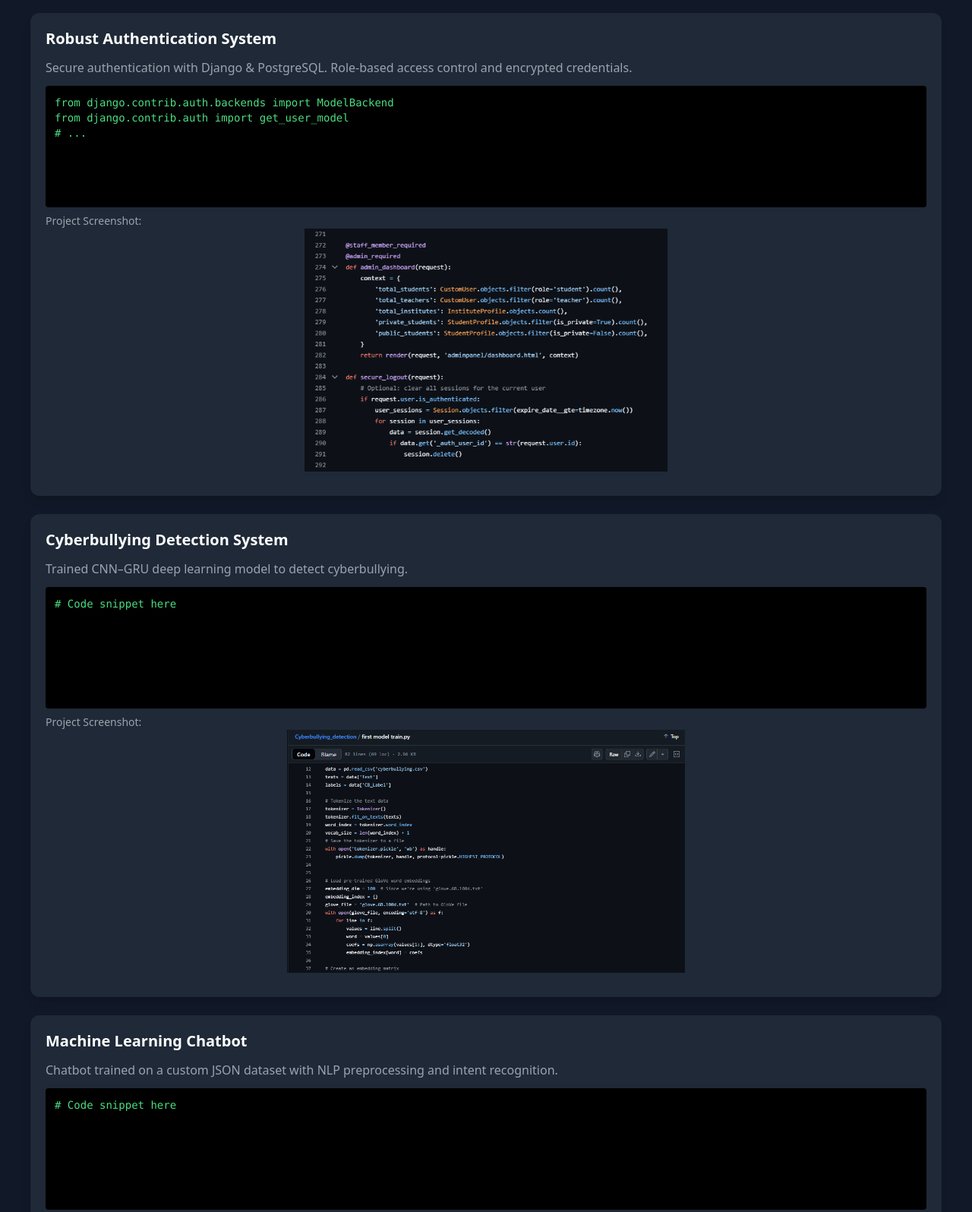
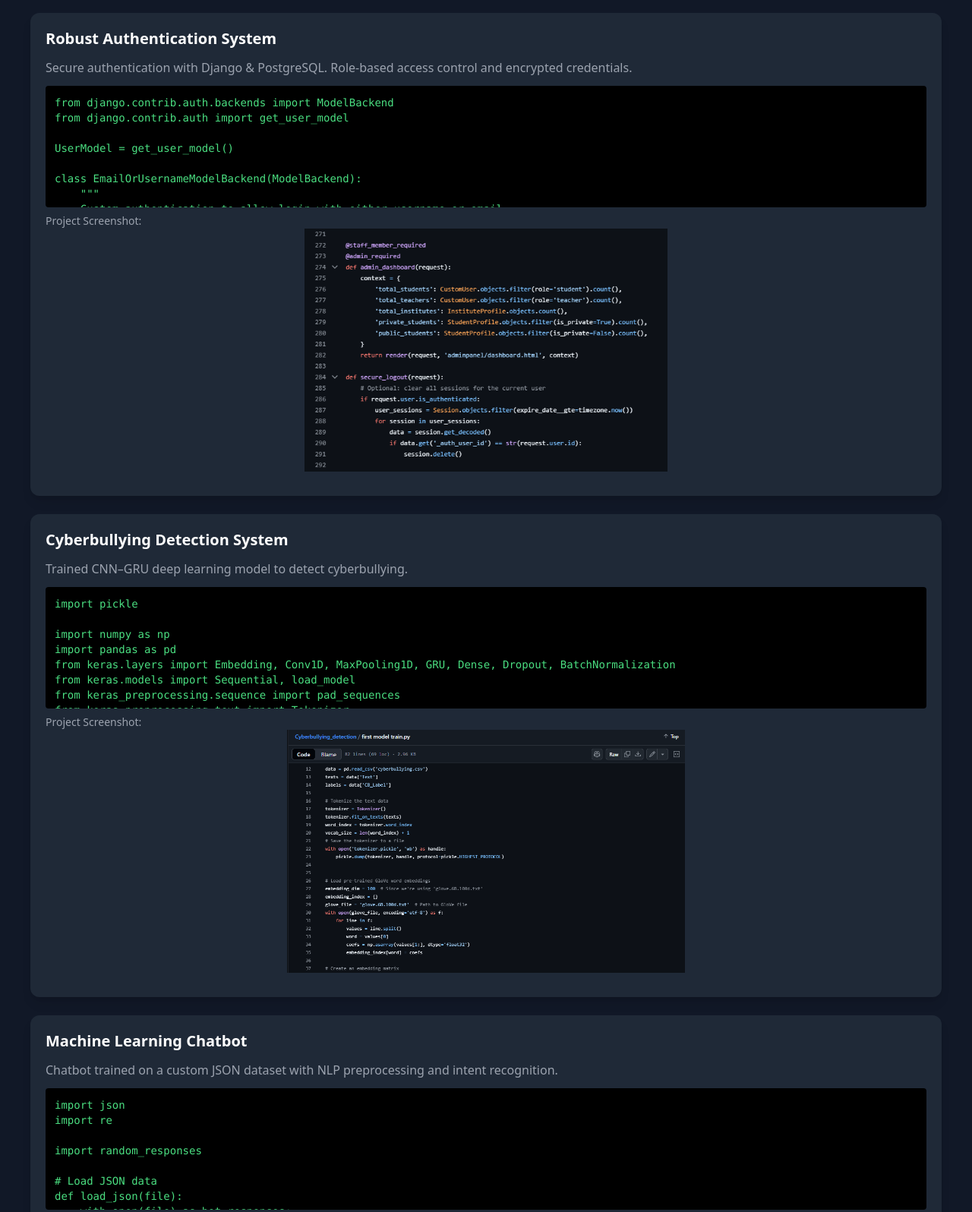
Before and after one commit to Seyi-Peter/Portfolio, a plain HTML site: page index.html in a window 1280 px wide. Shown: the part 731-2327 px from the top of the page at 76% size. Drawn offline with nearby package versions, Linux system fonts and the light colour scheme.

Commit message:
Update index.html

```diff
--- a/index.html
+++ b/index.html
@@ -83,7 +83,23 @@
       <pre class="bg-black text-green-400 p-3 rounded text-sm overflow-hidden h-40">
 from django.contrib.auth.backends import ModelBackend
 from django.contrib.auth import get_user_model
-# ...
+
+UserModel = get_user_model()
+
+class EmailOrUsernameModelBackend(ModelBackend):
+    """
+    Custom authentication to allow login with either username or email.
+    """
+    def authenticate(self, request, username=None, password=None, **kwargs):
+        if username is None:
+            username = kwargs.get(UserModel.USERNAME_FIELD)
+
+        users = UserModel.objects.filter(email=username) if '@' in username else UserModel.objects.filter(username=username)
+
+        for user in users:
+            if user.check_password(password) and self.user_can_authenticate(user):
+                return user
+        return None
       </pre>
       <p class="text-gray-400 text-sm mt-2">Project Screenshot:</p>
       <img src="images/auth.png"
@@ -96,7 +112,27 @@ from django.contrib.auth import get_user_model
       <h3 class="text-xl font-semibold text-white mb-3">Cyberbullying Detection System</h3>
       <p class="text-gray-400 mb-3">Trained CNN–GRU deep learning model to detect cyberbullying.</p>
       <pre class="bg-black text-green-400 p-3 rounded text-sm overflow-hidden h-40">
-# Code snippet here
+import pickle
+
+import numpy as np
+import pandas as pd
+from keras.layers import Embedding, Conv1D, MaxPooling1D, GRU, Dense, Dropout, BatchNormalization
+from keras.models import Sequential, load_model
+from keras_preprocessing.sequence import pad_sequences
+from keras_preprocessing.text import Tokenizer
+from sklearn.metrics import classification_report
+from sklearn.model_selection import train_test_split
+
+# Load the original dataset
+original_data = pd.read_csv('cyberbullying.csv')
+original_data['Text'] = original_data['Text'].fillna('')
+
+texts_original = original_data['Text']
+labels_original = (original_data['CB_Label']).astype(int)
+# Tokenize the text data of the original dataset
+tokenizer = Tokenizer()
+tokenizer.fit_on_texts(texts_original)
+vocab_size = len(tokenizer.word_index) + 1
       </pre>
       <p class="text-gray-400 text-sm mt-2">Project Screenshot:</p>
       <img src="images/cyberbullying.png"
@@ -109,7 +145,23 @@ from django.contrib.auth import get_user_model
       <h3 class="text-xl font-semibold text-white mb-3">Machine Learning Chatbot</h3>
       <p class="text-gray-400 mb-3">Chatbot trained on a custom JSON dataset with NLP preprocessing and intent recognition.</p>
       <pre class="bg-black text-green-400 p-3 rounded text-sm overflow-hidden h-40">
-# Code snippet here
+import json
+import re
+
+import random_responses
+
+# Load JSON data
+def load_json(file):
+    with open(file) as bot_responses:
+        print(f"Loaded '{file}' successfully!")
+        return json.load(bot_responses)
+
+# Store JSON data
+response_data = load_json("bot.json")
+
+def get_response(input_string):
+    split_message = re.split(r'\s+|[,;?!.-]\s*', input_string.lower())
+    score_list = []
       </pre>
       <p class="text-gray-400 text-sm mt-2">Project Screenshot:</p>
       <img src="images/chatbot.png"
@@ -131,28 +183,41 @@ from django.contrib.auth import get_user_model
     </div>
   </section>
 
-  <!-- Contact -->
+<!-- Contact -->
   <section id="contact" class="container mx-auto p-10 text-center">
     <h2 class="text-3xl font-bold mb-5 text-blue-400">Contact Me</h2>
     <p class="text-gray-300 mb-6">Feel free to reach out to me via any of the platforms below:</p>
 
     <div class="flex justify-center space-x-8 text-gray-300 text-2xl">
-      <a href="mailto:akinladeoluwaseyi74@gmail.com" class="hover:text-blue-400">
-        <!-- Email icon -->
-        📧
+      <!-- Email -->
+      <a href="mailto:akinladeoluwaseyi74@gmail.com" class="hover:text-blue-400 transition-colors">
+        <svg xmlns="http://www.w3.org/2000/svg" class="h-8 w-8" fill="none" viewBox="0 0 24 24" stroke="currentColor">
+          <path stroke-linecap="round" stroke-linejoin="round" stroke-width="2"
+            d="M16 12h.01M8 12h.01M12 12h.01M21 12c0 4.418-3.582 8-8 8s-8-3.582-8-8 3.582-8 8-8 8 3.582 8 8z" />
+          <path stroke-linecap="round" stroke-linejoin="round" stroke-width="2"
+            d="M4 8l8 5 8-5M4 16V8l8 5 8-5v8H4z" />
+        </svg>
       </a>
-      <a href="https://github.com/Seyi-Peter" target="_blank" class="hover:text-blue-400">
-        <!-- GitHub icon -->
-        🐙
+
+      <!-- GitHub -->
+      <a href="https://github.com/Seyi-Peter" target="_blank" class="hover:text-blue-400 transition-colors">
+        <svg xmlns="http://www.w3.org/2000/svg" class="h-8 w-8" fill="currentColor" viewBox="0 0 24 24">
+          <path d="M12 .5C5.37.5 0 5.87 0 12.5c0 5.3 3.438 9.8 8.205 11.385.6.113.82-.258.82-.577 0-.285-.01-1.04-.015-2.04-3.338.724-4.042-1.612-4.042-1.612-.546-1.387-1.335-1.756-1.335-1.756-1.09-.744.083-.729.083-.729 1.205.085 1.838 1.238 1.838 1.238 1.07 1.834 2.807 1.304 3.492.997.107-.776.418-1.305.76-1.605-2.665-.305-5.466-1.334-5.466-5.932 0-1.31.467-2.382 1.235-3.222-.124-.304-.535-1.527.117-3.176 0 0 1.008-.322 3.3 1.23a11.45 11.45 0 0 1 3-.404 11.45 11.45 0 0 1 3 .404c2.29-1.552 3.296-1.23 3.296-1.23.654 1.649.243 2.872.12 3.176.77.84 1.234 1.912 1.234 3.222 0 4.61-2.804 5.624-5.475 5.921.43.37.815 1.096.815 2.21 0 1.594-.015 2.875-.015 3.265 0 .32.216.694.825.576C20.565 22.296 24 17.796 24 12.5 24 5.87 18.627.5 12 .5z"/>
+        </svg>
       </a>
-      <a href="https://www.linkedin.com/in/oluwaseyi-akinlade-557048317/" target="_blank" class="hover:text-blue-400">
-        <!-- LinkedIn icon -->
-        🔗
+
+      <!-- LinkedIn -->
+      <a href="https://www.linkedin.com/in/oluwaseyi-akinlade-557048317/" target="_blank" class="hover:text-blue-400 transition-colors">
+        <svg xmlns="http://www.w3.org/2000/svg" class="h-8 w-8" fill="currentColor" viewBox="0 0 24 24">
+          <path d="M20.447 20.452H17.43V14.88c0-1.327-.025-3.034-1.848-3.034-1.848 0-2.132 1.445-2.132 2.938v5.668h-3.017V9h2.898v1.561h.041c.404-.766 1.388-1.562 2.857-1.562 3.056 0 3.62 2.012 3.62 4.629v6.864zM5.337 7.433a1.75 1.75 0 1 1 0-3.5 1.75 1.75 0 0 1 0 3.5zM6.838 20.452H3.835V9h3.003v11.452zM22.225 0H1.771C.792 0 0 .774 0 1.728v20.543C0 23.226.792 24 1.771 24h20.451C23.2 24 24 23.226 24 22.271V1.728C24 .774 23.2 0 22.225 0z"/>
+        </svg>
       </a>
-      <a href="https://wa.me/2348128866126" target="_blank" class="text-green-400 hover:text-green-500">
-        <!-- WhatsApp icon -->
-        💬
-      </a>
+      <a href="https://wa.me/2348128866126" target="_blank" class="text-green-400 hover:text-green-500 flex items-center gap-2">
+    <svg xmlns="http://www.w3.org/2000/svg" class="h-6 w-6" fill="currentColor" viewBox="0 0 24 24">
+      <path d="M12.04 2c-5.51 0-9.98 4.47-9.98 9.98 0 1.76.46 3.42 1.26 4.88L2 22l5.26-1.35c1.45.79 3.11 1.25 4.78 1.25 5.51 0 9.98-4.47 9.98-9.98S17.55 2 12.04 2zm5.44 14.44c-.19.54-1.09 1.04-1.5 1.12-.38.08-.84.12-3.32-1.25-2.93-1.66-4.8-5.05-4.94-5.28-.14-.23-1.14-1.74-1.14-3.31s.88-2.35 1.19-2.67c.31-.31.67-.3.93-.3.24 0 .38.01.55.02.17.02.4-.06.63.47.23.53.77 1.83.84 1.96.07.13.12.29.02.47-.1.17-.15.27-.3.42-.15.15-.3.33-.43.44-.13.11-.28.25-.16.5.12.25.54.87 1.16 1.42.8.74 1.47.99 1.7 1.1.23.12.37.1.5-.06.12-.15.54-.63.68-.85.14-.22.29-.18.48-.11.19.06 1.2.56 1.41.66.22.11.37.17.42.28.05.12.05.7-.14 1.24z"/>
+    </svg>
+  </a>
+
     </div>
   </section>
 
```
